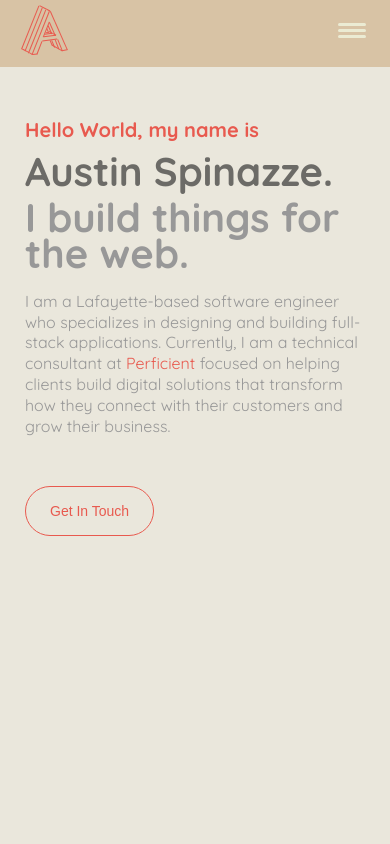
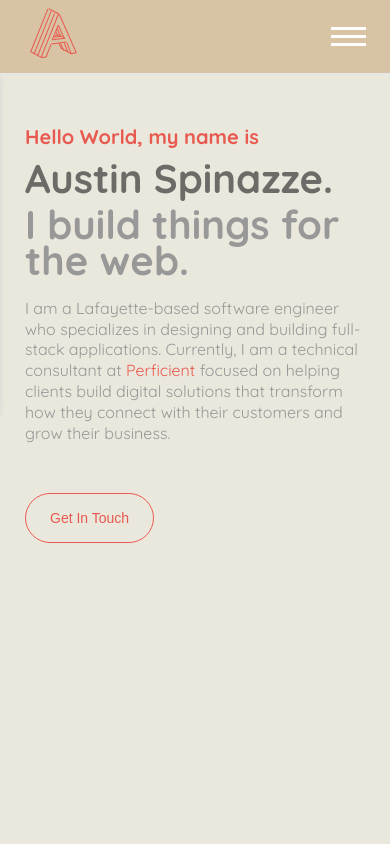
Before and after one commit to AustinSpinazze/ReactPersonalPortfolio, a React app: page / in a window 390 px wide. Shown: the top 844 px of the page. Built offline with nearby package versions, Linux system fonts and the light colour scheme; some packages are replaced by stand-ins of ours.

Commit message:
- Re-built navbar to work better on mobile - Fixed issue with deploy not having access keys for services

```diff
--- a/src/app/App.css
+++ b/src/app/App.css
@@ -3,6 +3,8 @@
 *,
 *::before,
 *::after {
+  margin: 0;
+  padding: 0;
   box-sizing: border-box;
 }
 
--- a/src/app/App.js
+++ b/src/app/App.js
@@ -24,7 +24,7 @@ const App = (props) => {
       ) : (
         <Fragment>
           <Navbar />
-          <div className="body-container">
+          <div className="body-container" onWheel={() => {props.closeMenu}}>
             <Route path="/" component={LandingPage} exact />
             <Route path="/contact" component={Contact} />
             <Redirect to="/" />
@@ -39,12 +39,14 @@ const App = (props) => {
 const mapStateToProps = (state) => {
   return {
     firstLoad: state.main.firstLoad,
+    toggle: state.main.toggle
   };
 };
 
 const mapDispatchToProps = (dispatch) => {
   return {
     initialLoad: () => dispatch(initialLoad()),
+    closeMenu: () => dispatch(closeMenu())
   };
 };
 
--- a/src/app/Layout/NavBar/NavBar.js
+++ b/src/app/Layout/NavBar/NavBar.js
@@ -1,37 +1,75 @@
 import React from "react";
-import { HashLink } from "react-router-hash-link";
+import { Link } from "react-router-dom";
 
+import Button from "../../common/Button/Button";
 import Logos from "../../common/Logos";
-import NavLinks from "./NavLinks";
 import "./navbar.css";
-import { Link } from "react-router-dom";
 
 const NavBar = ({ toggle, toggleMenu, closeMenu }) => {
   return (
-    <header>
-      <div className="container">
+    <header className="header">
+      <nav className="navbar">
         <Link to="/">
           <Logos size="small" />
         </Link>
-        <div>
-          <nav
-            className={toggle ? "site-nav site-nav--open" : "site-nav"}
-            style={
-              toggle
-                ? { transition: "clip-path ease-in-out 700ms" }
-                : { transition: "clip-path ease-in-out 200ms" }
-            }
-          >
-            <NavLinks toggleMenu={toggleMenu} closeMenu={closeMenu} />
-          </nav>
-          <div
-            className={toggle ? "menu-toggle open" : "menu-toggle"}
-            onClick={toggleMenu}
-          >
-            <div className="hamburger"></div>
-          </div>
+        <ul className={toggle ? "nav-menu nav-menu-active" : "nav-menu"} onMouseLeave={closeMenu} onWheel={closeMenu}>
+          <li className="one fade-down animate nav-item">
+            <Button
+              path="#about"
+              type="landingLink"
+              name="About Me"
+              className="nav-link"
+              // iconClassName="fa fa-user"
+              onClick={closeMenu}
+            ></Button>
+          </li>
+          <li className="two fade-down animate nav-item">
+            <Button
+              path="#experience"
+              type="landingLink"
+              name="Experience"
+              className="nav-link"
+              // iconClassName="fa fa-briefcase"
+              onClick={closeMenu}
+            />
+          </li>
+          <li className="three fade-down animate nav-item">
+            <Button
+              path="#projects"
+              type="landingLink"
+              name="Projects"
+              className="nav-link"
+              // iconClassName="fa fa-folder-open-o"
+              onClick={closeMenu}
+            />
+          </li>
+          <li className="four fade-down animate nav-item">
+            <Button
+              path="/contact"
+              type="navLink"
+              name="Contact"
+              className="nav-link"
+              // iconClassName="fa fa-paper-plane-o"
+              onClick={closeMenu}
+            />
+          </li>
+          <li className="five fade-down animate nav-item">
+            <Button
+              path="/resume"
+              type="navLink"
+              name="Resume"
+              className="nav-link"
+              // iconClassName="fa fa-file-text-o"
+              onClick={closeMenu}
+            />
+          </li>
+        </ul>
+        <div className={toggle ? "hamburger hamburger-active" : "hamburger"} onClick={toggleMenu}>
+          <span className="bar"></span>
+          <span className="bar"></span>
+          <span className="bar"></span>
         </div>
-      </div>
+      </nav>
     </header>
   );
 };
--- a/src/app/Layout/NavBar/NavLinks.js
+++ /dev/null
@@ -1,58 +0,0 @@
-import React from "react";
-
-import Button from "../../common/Button/Button";
-import "./navbar.css";
-
-const NavLinks = ({ closeMenu }) => {
-  return (
-    <ul onPointerLeave={closeMenu}>
-      <li className="one fade-down animate">
-        <Button
-          path="#about"
-          type="landingLink"
-          name="About Me"
-          iconClassName="fa fa-user site-nav--icon"
-          onClick={closeMenu}
-        ></Button>
-      </li>
-      <li className="two fade-down animate">
-        <Button
-          path="#experience"
-          type="landingLink"
-          name="Experience"
-          iconClassName="fa fa-briefcase site-nav--icon"
-          onClick={closeMenu}
-        />
-      </li>
-      <li className="three fade-down animate">
-        <Button
-          path="#projects"
-          type="landingLink"
-          name="Projects"
-          iconClassName="fa fa-folder-open-o site-nav--icon"
-          onClick={closeMenu}
-        />
-      </li>
-      <li className="four fade-down animate">
-        <Button
-          path="/contact"
-          type="navLink"
-          name="Contact"
-          iconClassName="fa fa-paper-plane-o site-nav--icon"
-          onClick={closeMenu}
-        />
-      </li>
-      <li className="five fade-down animate">
-        <Button
-          path="/resume"
-          type="navLink"
-          name="Resume"
-          iconClassName="fa fa-file-text-o site-nav--icon"
-          onClick={closeMenu}
-        />
-      </li>
-    </ul>
-  );
-};
-
-export default NavLinks;
--- a/src/app/Layout/NavBar/navbar.css
+++ b/src/app/Layout/NavBar/navbar.css
@@ -1,115 +1,45 @@
-.container {
-  width: 95%;
-  margin: 0 auto;
-  justify-content: space-between;
+.header {
+  border-bottom: 1px solid #e2e8f0;
 }
 
-header {
-  background: #d8c3a5;
-  color: white;
-  padding: 5px;
-  position: relative;
+.navbar {
+  display: flex;
+  justify-content: space-between;
+  align-items: center;
+  padding: 0.5rem 1.5rem;
+  background-color: #d8c3a5;
 }
 
-header::after {
-  content: "";
-  clear: both;
-  display: block;
+.hamburger {
+  display: none;
 }
 
-.site-nav {
-  position: absolute;
-  top: 100%;
-  right: 0%;
-  background: #8e8d8a;
-  clip-path: circle(0px at top right);
-  z-index: 1;
-  cursor: pointer;
-}
-
-.site-nav--open {
-  clip-path: circle(250% at top right);
-  z-index: 1;
-}
-
-.site-nav ul {
-  margin: 0;
-  padding: 0;
+li {
   list-style: none;
 }
 
-.site-nav li {
-  border-bottom: 1px solid #575766;
-}
-
-.site-nav li:last-child {
-  border-bottom: none;
-}
-
-.site-nav a {
-  color: white;
-  display: block;
-  padding: 2em 4em 2em 1.5em;
-  text-transform: uppercase;
+a {
   text-decoration: none;
 }
 
-.site-nav a:hover,
-.site-nav a:focus {
-  background: #e85a4f;
+.nav-menu {
+  display: flex;
+  justify-content: space-between;
+  align-items: center;
 }
 
-.site-nav--icon {
-  display: inline-block;
-  font-size: 1.5em;
-  margin-right: 1em;
-  width: 1.1em;
-  text-align: right;
-  color: white;
+.nav-item {
+  margin-left: 3rem;
 }
 
-.menu-toggle {
-  padding: 1em;
-  position: absolute;
-  top: 0.5em;
-  right: 0.5em;
-  cursor: pointer;
-}
-
-.hamburger {
-  margin-top: 5px;
-}
-
-.hamburger,
-.hamburger::before,
-.hamburger::after {
-  content: "";
+.bar {
   display: block;
-  background: #ebebd3;
+  width: 35px;
   height: 3px;
-  width: 1.75em;
-  border-radius: 3px;
-  transition: all ease-in-out 500ms;
-}
-
-.hamburger::before {
-  transform: translateY(-6px);
-}
-
-.hamburger::after {
-  transform: translateY(3px);
-}
-
-.open .hamburger {
-  transform: rotate(45deg);
-}
-
-.open .hamburger::before {
-  opacity: 0;
-}
-
-.open .hamburger::after {
-  transform: translateY(-3px) rotate(-90deg);
+  margin: 5px auto;
+  -webkit-transition: all 0.3s ease-in-out;
+  transition: all 0.3s ease-in-out;
+  background-color: white;
 }
 
 .one {
@@ -118,28 +48,28 @@ header::after {
   animation-delay: 0s;
 }
 
-.two{
-  -webkit-animation-delay: .2s;
-  -moz-animation-delay: .2s;
-  animation-delay: .2s;
+.two {
+  -webkit-animation-delay: 0.2s;
+  -moz-animation-delay: 0.2s;
+  animation-delay: 0.2s;
 }
 
 .three {
-  -webkit-animation-delay: .4s;
-  -moz-animation-delay: .4s;
-  animation-delay: .4s;
+  -webkit-animation-delay: 0.4s;
+  -moz-animation-delay: 0.4s;
+  animation-delay: 0.4s;
 }
 
 .four {
-  -webkit-animation-delay: .6s;
-  -moz-animation-delay: .6s;
-  animation-delay: .6s;
+  -webkit-animation-delay: 0.6s;
+  -moz-animation-delay: 0.6s;
+  animation-delay: 0.6s;
 }
 
 .five {
-  -webkit-animation-delay: .8s;
-  -moz-animation-delay: .8s;
-  animation-delay: .8s;
+  -webkit-animation-delay: 0.8s;
+  -moz-animation-delay: 0.8s;
+  animation-delay: 0.8s;
 }
 
 .six {
@@ -149,8 +79,8 @@ header::after {
 }
 
 .animate {
-  -webkit-animation-duration: .5s;
-  animation-duration: .5s;
+  -webkit-animation-duration: 0.5s;
+  animation-duration: 0.5s;
   animation-fill-mode: both;
   -webkit-animation-fill-mode: both;
 }
@@ -186,36 +116,44 @@ header::after {
   animation-name: fade-down;
 }
 
-@media (min-width: 768px) {
-  .menu-toggle {
-    display: none;
+@media only screen and (max-width: 768px) {
+  .nav-menu {
+    position: fixed;
+    left: -100%;
+    top: 4.5rem;
+    flex-direction: column;
+    background-color: #8e8d8a;
+    width: 100%;
+    border-bottom-left-radius: 10px;
+    border-bottom-right-radius: 10px;
+    text-align: center;
+    transition: 0.2s;
+    box-shadow: 0px 5px 5px lightgray;
+    z-index: 1;
   }
 
-  .site-nav {
-    height: auto;
-    position: relative;
-    background: transparent;
-    float: right;
-    clip-path: initial;
-    margin-top: 18px;
+  .nav-menu-active {
+    left: 0;
   }
 
-  .site-nav li {
-    display: inline-block;
-    border: none;
+  .nav-item {
+    margin: 1.5rem 0;
   }
 
-  .site-nav a {
-    padding: 0;
-    margin-left: 3em;
+  .hamburger {
+    display: block;
+    cursor: pointer;
   }
 
-  .site-nav a:hover,
-  .site-nav a:focus {
-    background: transparent;
+  .hamburger-active .bar:nth-child(2) {
+    opacity: 0;
   }
 
-  .site-nav--icon {
-    display: none;
+  .hamburger-active .bar:nth-child(1) {
+    transform: translateY(8px) rotate(45deg);
+  }
+
+  .hamburger-active .bar:nth-child(3) {
+    transform: translateY(-8px) rotate(-45deg);
   }
 }
--- a/src/app/common/Button/Button.js
+++ b/src/app/common/Button/Button.js
@@ -39,8 +39,7 @@ const Button = (props) => {
     case LANDING_LINK:
       return (
         <HashLink smooth to={`/${props.path}`}>
-          <i className={props.iconClassName}></i>
-          {props.name}
+          <span onClick={props.onClick} className={props.className}><i className={props.iconClassName}></i>{props.name}</span>
         </HashLink>
       );
     case LINK_BUTTON:
--- a/src/app/common/Button/button.css
+++ b/src/app/common/Button/button.css
@@ -10,6 +10,16 @@
 
 .link-button:hover {
   background-color: #e8594f27;
+}
+
+.nav-link {
+  font-weight: 400;
+  color: white;
+  text-transform: uppercase;
+}
+
+.nav-link:hover {
+  color: #e85a4f;
 }
 
 .footer-link-image {
```
Also changed, not shown: .github/workflows/firebase-hosting-merge.yml.
